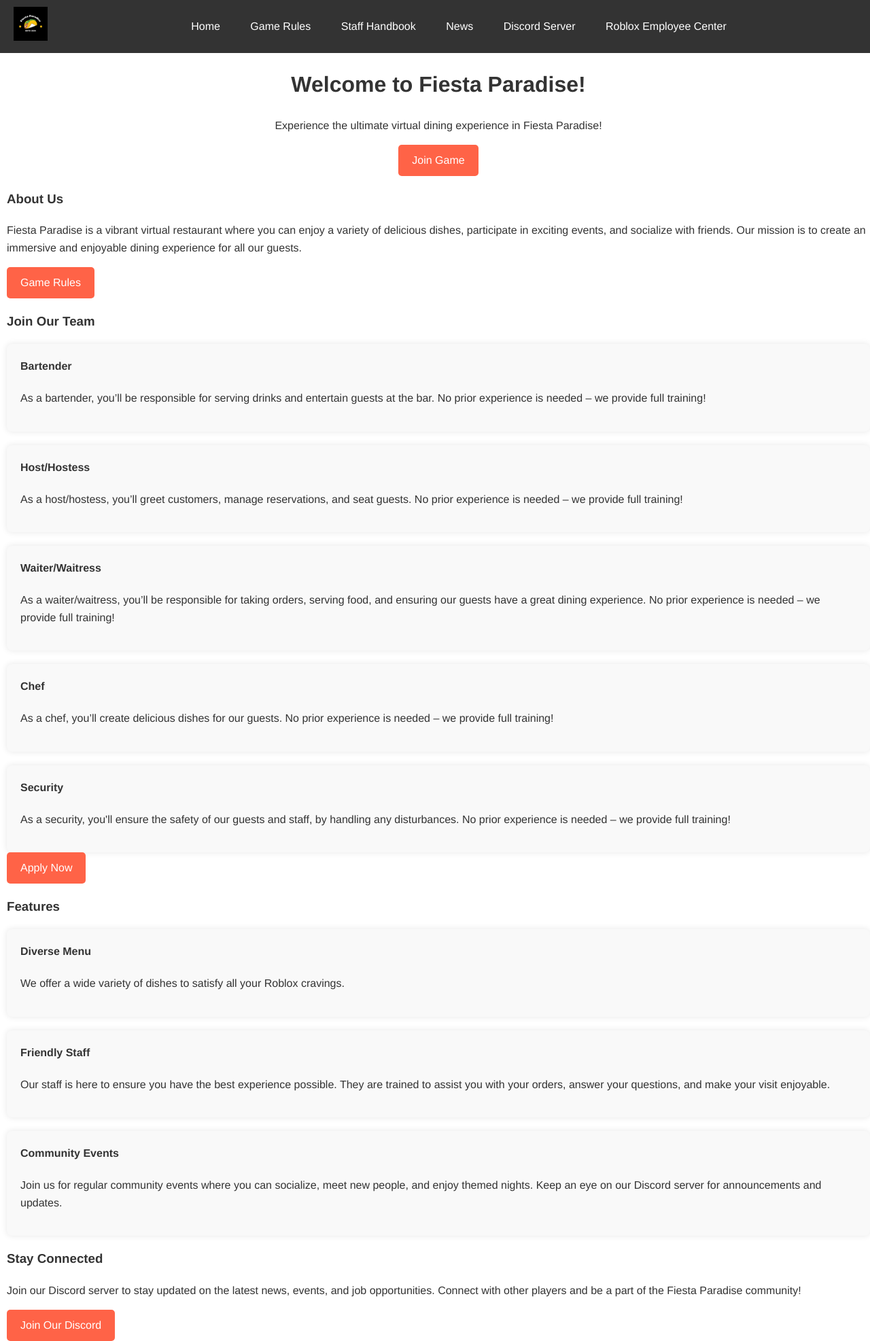
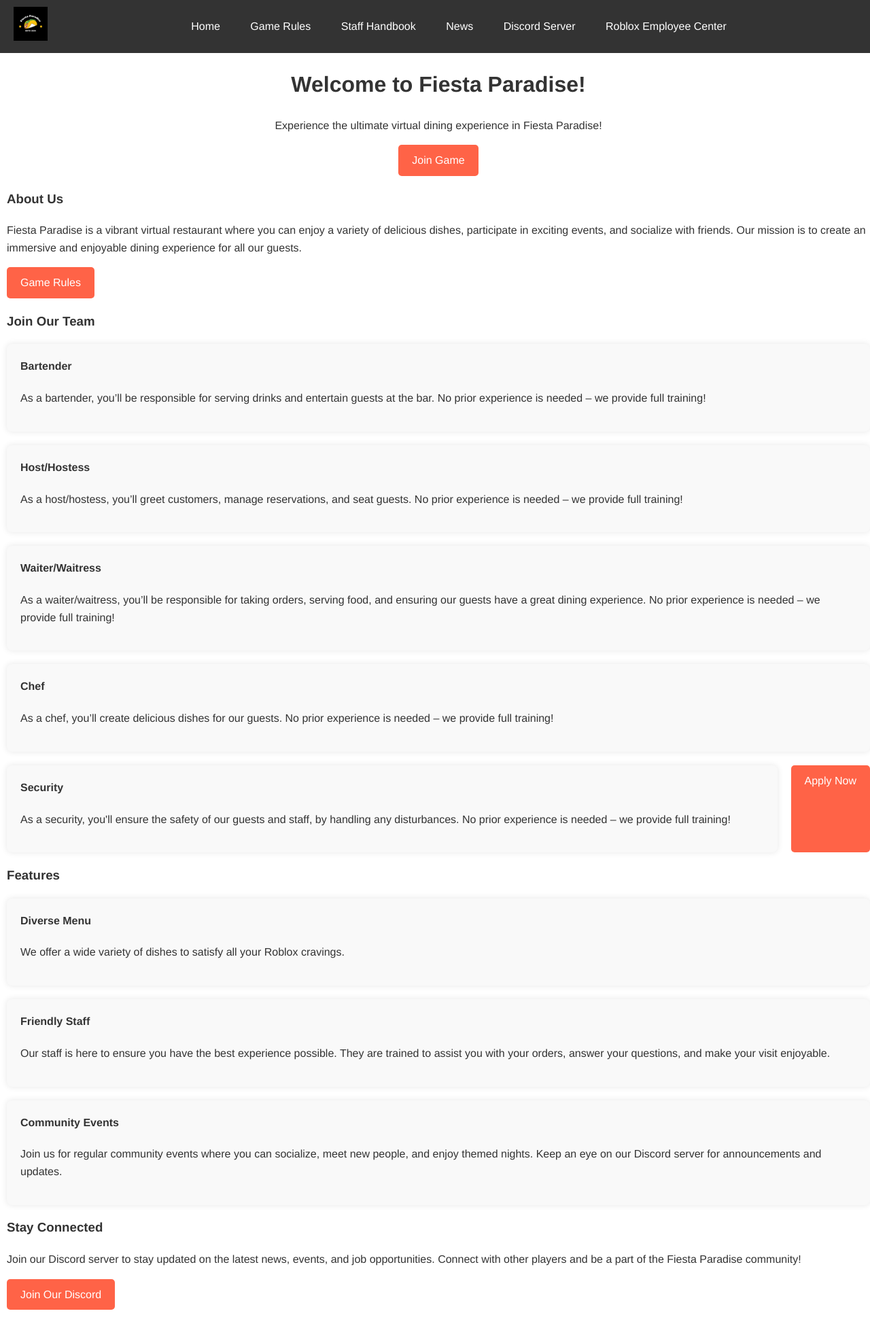
Before and after one commit to ifBars/Fiesta-Paradise, a Jekyll site: the page built from index.html, in a window 1280 px wide. Shown: the whole page at 68% size. Built offline with Jekyll 4.4.1, drawn with Linux system fonts in a browser that asks for light colours; after the commit the page ends 1927 px from its top, so only the background shows below that.

Commit message:
update index

```diff
--- a/assets/css/styles.css
+++ b/assets/css/styles.css
@@ -27,7 +27,7 @@ nav {
 }
 
 .logo-container a {
-  display: inline-block; /* Makes the link an inline-block element */
+  display: inline-block; /* Makes the logo an inline-block element */
 }
 
 .logo {
--- a/index.html
+++ b/index.html
@@ -49,8 +49,8 @@ title: "Home"
         <p>As a security, you'll ensure the safety of our guests and staff, by handling any disturbances. No
            prior experience is needed – we provide full training!</p>
       </div>
+	  <a href="/Fiesta-Paradise/jobs" class="cta-button">Apply Now</a>
     </div>
-    <a href="/Fiesta-Paradise/jobs" class="cta-button">Apply Now</a>
   </section>
 
   <!-- Features Section -->
```
